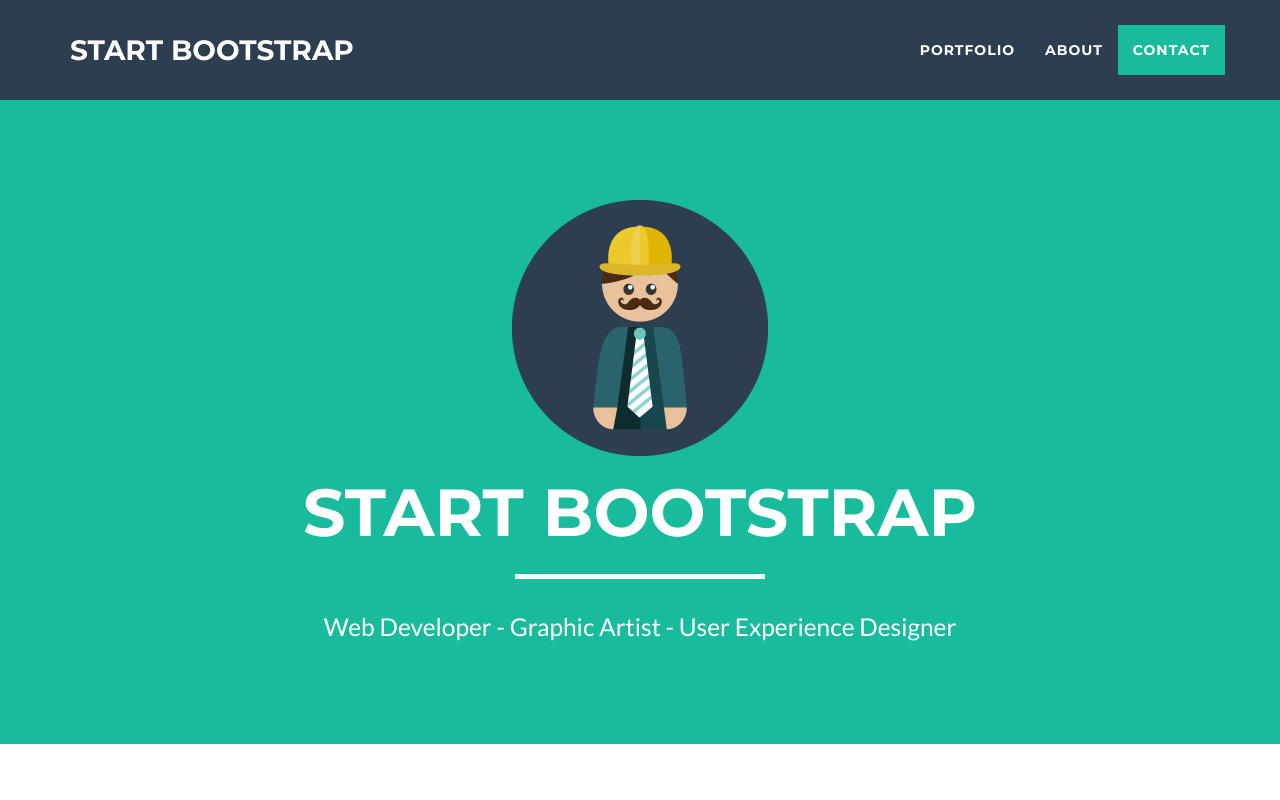
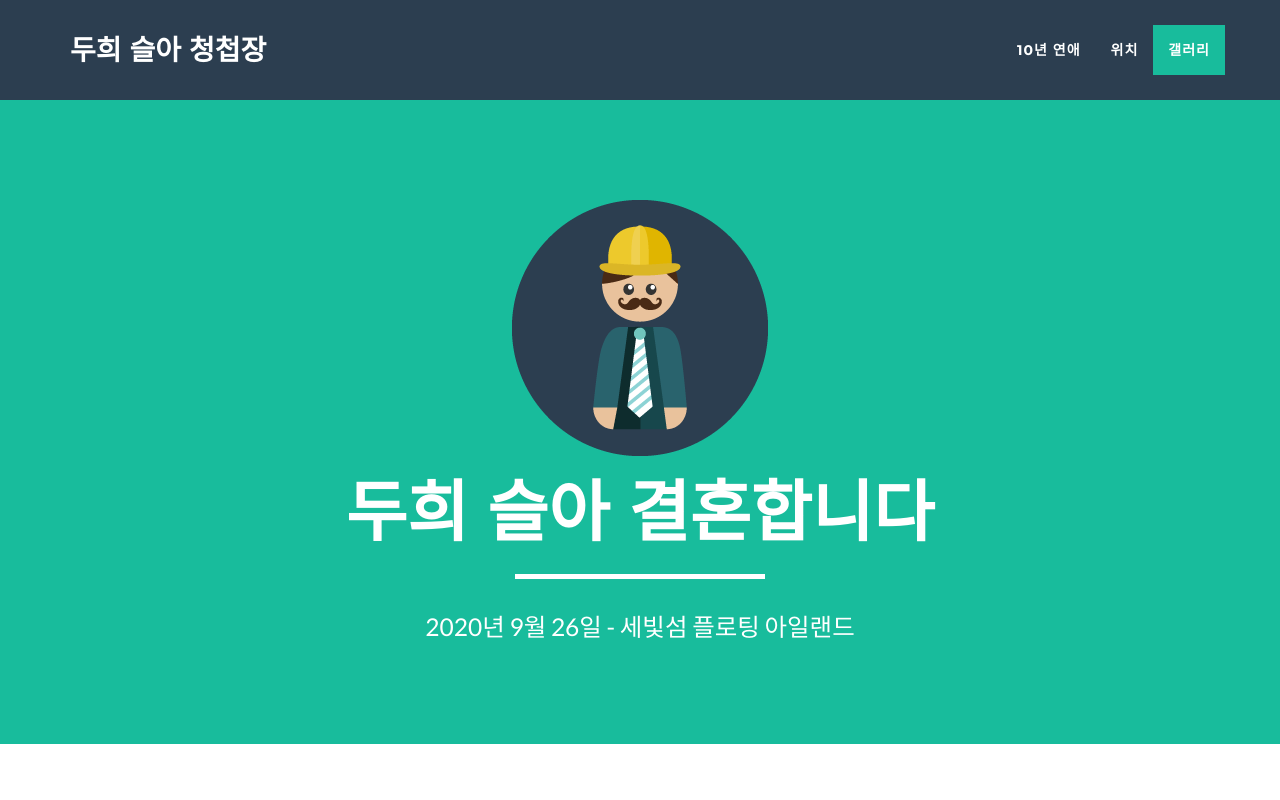
Before and after one commit to rimduhui/duhui-S2-seula.github.io, a website: page index.html in a window 1280 px wide. Shown: the top 800 px of the page. Drawn offline with nearby package versions, Linux system fonts and the light colour scheme.

Commit message:
change title, mainNav

```diff
--- a/index.html
+++ b/index.html
@@ -9,7 +9,7 @@
     <meta name="description" content="">
     <meta name="author" content="">
 
-    <title>Freelancer - Start Bootstrap Theme</title>
+    <title>두희랑 슬아랑 결혼합니다</title>
 
     <!-- Bootstrap Core CSS -->
     <link href="vendor/bootstrap/css/bootstrap.min.css" rel="stylesheet">
@@ -42,7 +42,7 @@
                 <button type="button" class="navbar-toggle" data-toggle="collapse" data-target="#bs-example-navbar-collapse-1">
                     <span class="sr-only">Toggle navigation</span> Menu <i class="fa fa-bars"></i>
                 </button>
-                <a class="navbar-brand" href="#page-top">Start Bootstrap</a>
+                <a class="navbar-brand" href="#page-top">두희 슬아 청첩장</a>
             </div>
 
             <!-- Collect the nav links, forms, and other content for toggling -->
@@ -52,13 +52,13 @@
                         <a href="#page-top"></a>
                     </li>
                     <li class="page-scroll">
-                        <a href="#portfolio">Portfolio</a>
+                        <a href="#portfolio">10년 연애</a>
                     </li>
                     <li class="page-scroll">
-                        <a href="#about">About</a>
+                        <a href="#about">위치</a>
                     </li>
                     <li class="page-scroll">
-                        <a href="#contact">Contact</a>
+                        <a href="#contact">갤러리</a>
                     </li>
                 </ul>
             </div>
@@ -74,9 +74,9 @@
                 <div class="col-lg-12">
                     <img class="img-responsive" src="img/profile.png" alt="">
                     <div class="intro-text">
-                        <h1 class="name">Start Bootstrap</h1>
+                        <h1 class="name">두희 슬아 결혼합니다</h1>
                         <hr class="star-light">
-                        <span class="skills">Web Developer - Graphic Artist - User Experience Designer</span>
+                        <span class="skills">2020년 9월 26일 - 세빛섬 플로팅 아일랜드</span>
                     </div>
                 </div>
             </div>
```
